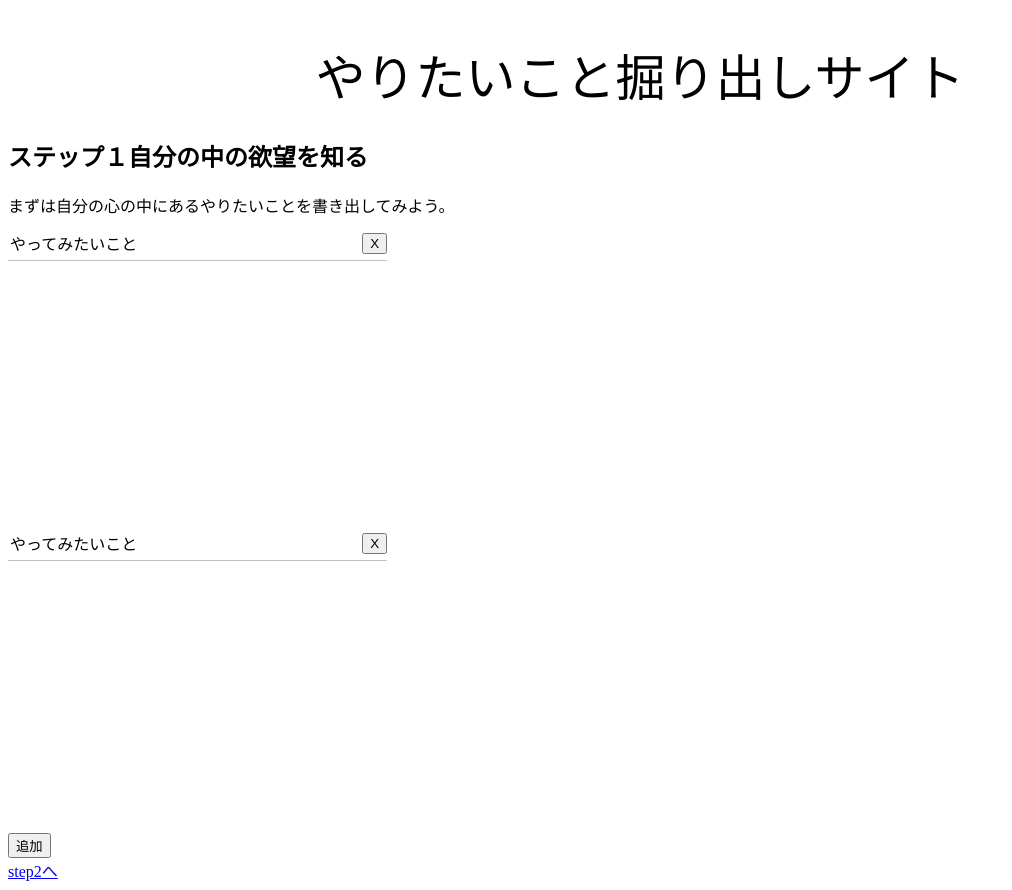
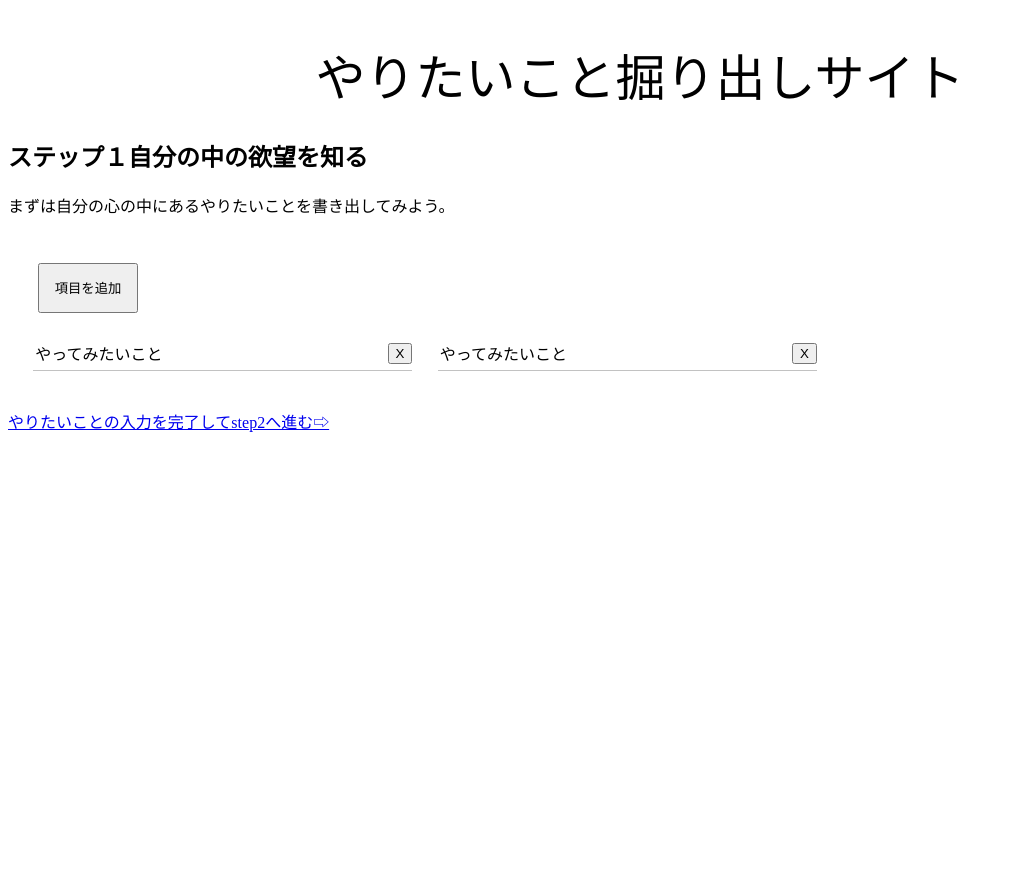
Before and after one commit to couragenki/diagnose-site, a Nuxt app: page /want-to-do/step1 in a window 1280 px wide. Shown: the whole page, without its empty margins (0-1012 px from the left). After the commit the page ends 800 px from the top, so only its background shows below. Built offline with nearby package versions, Linux system fonts and the light colour scheme.

Commit message:
fix step1

```diff
--- a/pages/want-to-do/step1/index.vue
+++ b/pages/want-to-do/step1/index.vue
@@ -6,25 +6,25 @@
                 まずは自分の心の中にあるやりたいことを書き出してみよう。
             </p>
 
-            <div v-for="(item, index) in want" :key="index" class="cards">
-                <div class="item">
-                    <input id="text" type="text" v-model="want[index].text" placeholder="思いついたことを書こう" @keypress="updateText(index, message)" />
+            <div class="add-button-wrappr">
+                <button class="add-button" @click="addItem">
+                    項目を追加
+                </button>
+            </div>
+
+            <div class="cards">
+                <div class="item" v-for="(item, index) in want" :key="index" >
+                    <input id="text" type="text" v-model="want[index].text" placeholder="思いついたことを書こう" @keydown="updateText(index, want[index].text)" />
                     <div class="text_underline"></div>
-                    <button class="delete" @click="doRemove(index)">X
-
-                    </button>
+                    <button class="delete" @click="doRemove(index)">X</button>
                 </div>
             </div>
 
-            <div>
-                <button @click="addItem">
-                    追加
-                </button>
-            </div>
+
 
             <nuxt-link to="/want-to-do/step2" @click="updateWant(test)">
                 <div>
-                    step2へ
+                    やりたいことの入力を完了してstep2へ進む⇨
                 </div>
             </nuxt-link>
 
@@ -42,7 +42,7 @@
 <script>
 import PageTemplate from '~/src/components/PageTemplate/indev.vue'
 export default {
-    title: 'Pages/Want-To-Do',
+    title: 'Pages/Want-To-Do/Step1',
     components: {
         PageTemplate,
     },
@@ -54,20 +54,29 @@ export default {
             this.want.splice(index, 1)
         },
         updateText(index, text){
-            console.log(index, text)
+            console.log(index, text, 'updateText')
             this.want[index].text = text
         }
     }
 }
 </script>
 <style lang="scss" scoped>
+.add-button-wrappr {
+    padding: 30px;
+    .add-button {
+        width: 100px;
+        height: 50px;
+        display: block;
+    }
+}
 .cards {
     display: flex;
-    min-height: 300px;
+    flex-wrap: wrap;
     .item {
         position: relative;
         width: 30%;
-        display: block;
+        padding-left: 2%;
+        padding-bottom: 3%;
         #text {
             font-size: 16px;
             width: 100%;
```
